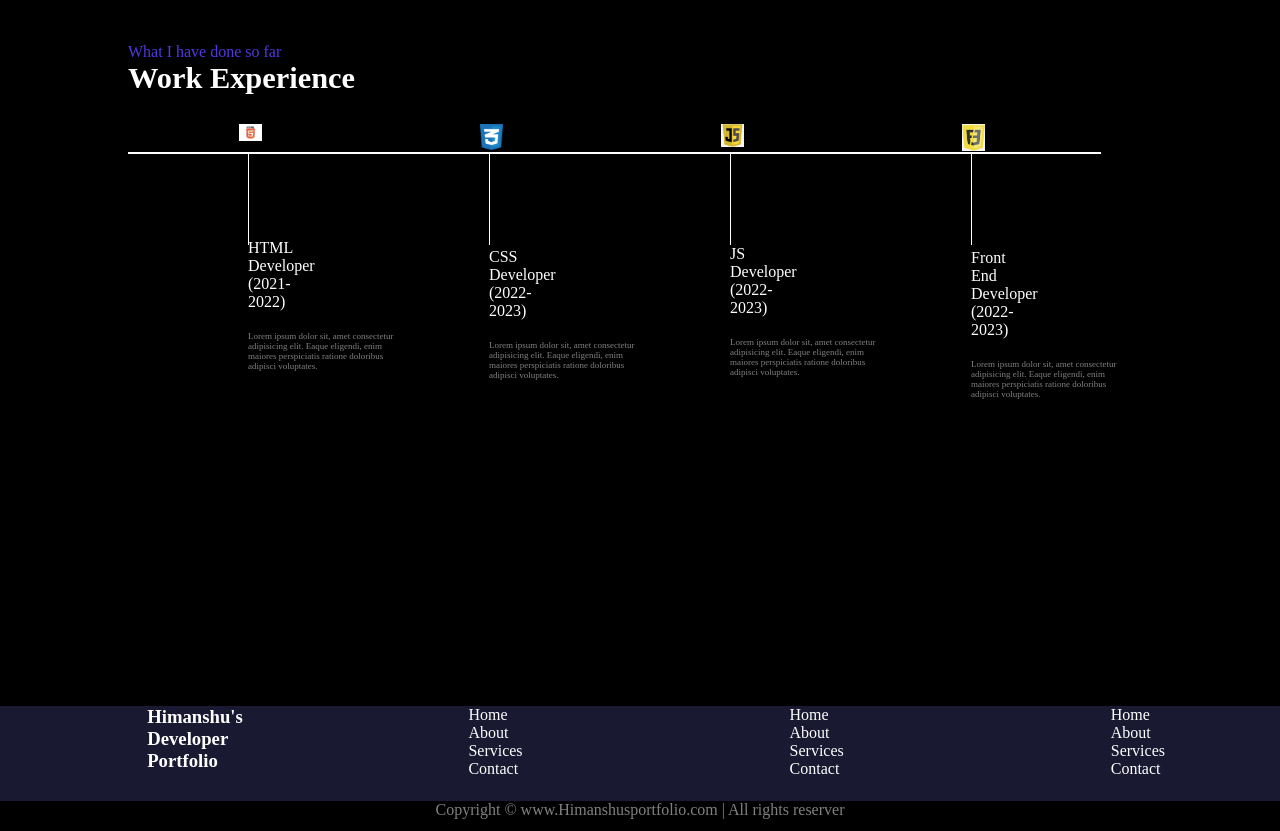
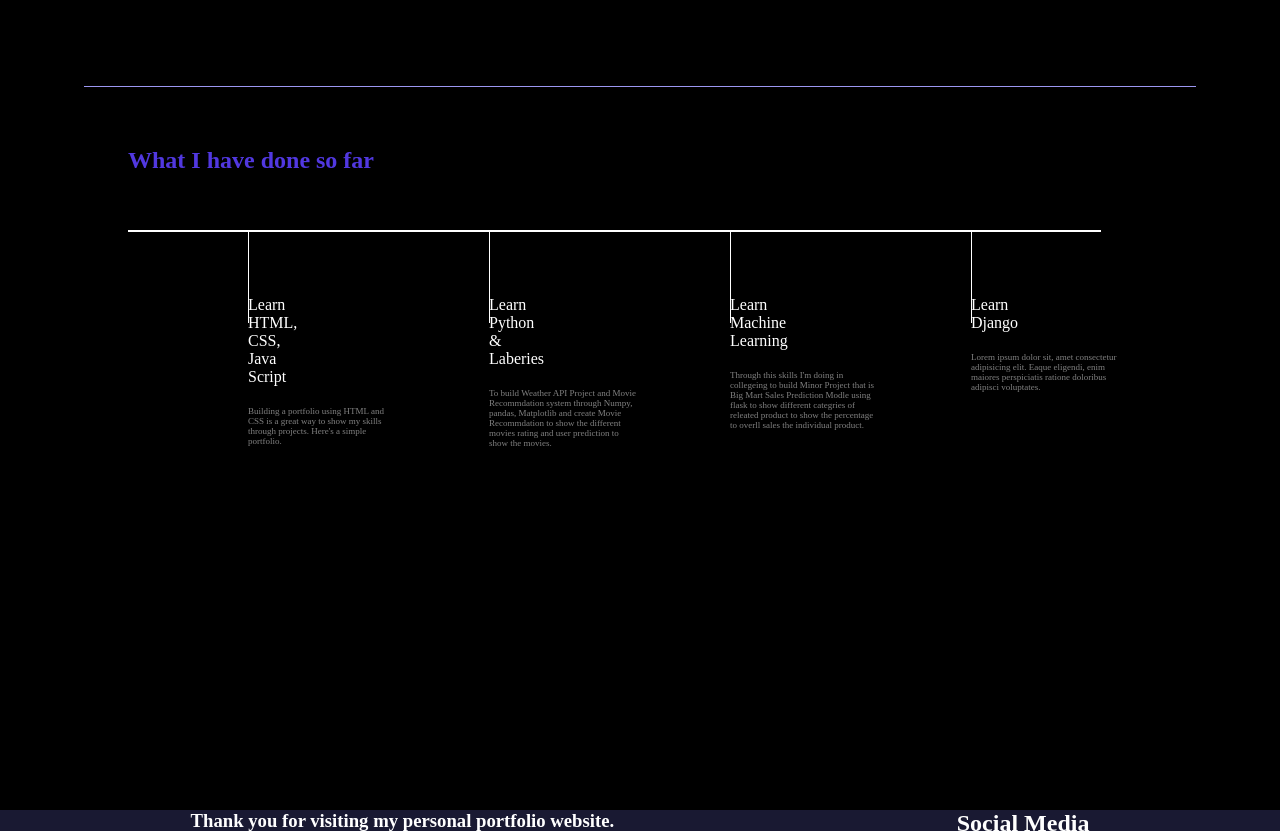
Before and after one commit to Himanshulodha/Portfolio_Website, a plain HTML site: page index.html in a window 1280 px wide. Shown: the part 770-1601 px from the top of the page. Drawn offline with nearby package versions, Linux system fonts and the light colour scheme.

Commit message:
Update index.html

```diff
--- a/index.html
+++ b/index.html
@@ -1,6 +1,5 @@
 <!DOCTYPE html>
 <html lang="en">
-
 <head>
     <meta charset="UTF-8">
     <meta name="viewport" content="width=device-width, initial-scale=1.0">
@@ -9,19 +8,18 @@
     <link rel="preconnect" href="https://fonts.gstatic.com" crossorigin>
     <link href="https://fonts.googleapis.com/css2?family=Poppins:wght@400;700&display=swap" rel="stylesheet">
     <link rel="stylesheet" href="style.css">
+    <link rel="stylesheet" href="https://cdnjs.cloudflare.com/ajax/libs/font-awesome/6.0.0/css/all.min.css">
 </head>
-
 <body>
     <header>
         <nav>
             <div class="left">Himanshu'S Portfolio</div>
             <div class="right">
                 <ul>
-                    <li>Home</li>
+                    <!-- <li>Home</li> -->
                     <li><a href="created_Myself.html">About</a></li>
-                    <li>Services</li>
                     <li><a href="Project12.html">Projects</a></li>
-                    <li>Contact Me</li>
+                    <li><a href="contact.html">Contact Me</a></li>
                 </ul>
             </div>
         </nav>
@@ -29,61 +27,62 @@
     <main>
         <section class="firstSection">
             <div class="leftSection">Hi, My name is <span class="purple">Himanshu Lodha</span>
-                <div>And I am Passionate in</div>
-                <div>Data Science</div>
+                <div>And I am a Passionate In</div>
+                <div> AI & Data Science Technologies</div>
+                <div> And Business</div>
                 <!-- Element to contain animated typing -->
                 <span id="element"></span>
                 <div class="buttons">
                     <a class="btn" href="Resume/Himanshu_Lodha_Resume(intern).pdf" download>Download Resume</a>
                     <!-- <button class="btn">Download Resume</button> -->
                     <!-- <button class="btn">Visit github</button> -->
-                    <a class="btn" href="https://github.com/Himanshulodha">Visit github</a>
-
+                    <a class="btn" href="https://github.com/Himanshulodha?tab=repositories">Visit github</a>
                 </div>
-
             </div>
             <div class="rightSection">
-                <img src="bg.png" alt="">
+                <img src="temp_photo.jpg" alt="">
             </div>
         </section>
-<hr>
+        <hr>
         <section class="secondSection">
-            <span class="text-gray">What I have done so far</span>
-            <h1>Work Experience</h1>
+            <span class="text-gray"><h2>What I have done so far</h2></span>
+            <!-- <h1>Work Experience</h1> -->
             <div class="box">
                 <div class="vertical">
-                    <img class="image-top" src="html png.png" alt="">
+                    <!-- <img class="image-top" src="html png.png" alt=""> -->
                     <div class="vertical-title">
-                        HTML Developer (2021-2022)
+                        Learn HTML, CSS, Java Script
                     </div>
                     <div class="vertical-desc">
-                        Lorem ipsum dolor sit, amet consectetur adipisicing elit. Eaque eligendi, enim maiores perspiciatis ratione doloribus adipisci voluptates.
+                        Building a portfolio using HTML and CSS is a great way to show my skills through projects. Here's a simple portfolio.
                     </div>
                 </div>
                 <div class="vertical">
-                    <img class="image-top" src="css png.png" alt="">
+                    <!-- <img class="image-top" src="css png.png" alt=""> -->
                     <div class="vertical-title">
-                        CSS Developer (2022-2023)
+                        Learn Python & Laberies
                     </div>
                     <div class="vertical-desc">
-                        Lorem ipsum dolor sit, amet consectetur adipisicing elit. Eaque eligendi, enim maiores perspiciatis ratione doloribus adipisci voluptates.
+                        To build Weather API Project and Movie Recommdation system through Numpy, pandas, Matplotlib and create Movie Recommdation to show the different movies rating and user prediction to show the movies.
                     </div>
                 </div>
                 <div class="vertical">
-                    <img class="image-top" src="js png.png" alt="">
+                    <!-- <img class="image-top" src="js png.png" alt=""> -->
                     <div class="vertical-title">
-                        JS Developer (2022-2023)
+                        Learn Machine Learning
                     </div>
                     <div class="vertical-desc">
-                        Lorem ipsum dolor sit, amet consectetur adipisicing elit. Eaque eligendi, enim maiores perspiciatis ratione doloribus adipisci voluptates.
+                        Through this skills I'm doing in collegeing to build Minor Project that is Big Mart Sales Prediction Modle using flask to show different categries of releated product to show the percentage to overll sales the individual product.
                     </div>
-                </div><div class="vertical">
-                    <img class="image-top" src="front end png.png" alt="">
+                </div>
+                <div class="vertical">
+                    <!-- <img class="image-top" src="front end png.png" alt=""> -->
                     <div class="vertical-title">
-                        Front End Developer (2022-2023)
+                        Learn Django
                     </div>
                     <div class="vertical-desc">
-                        Lorem ipsum dolor sit, amet consectetur adipisicing elit. Eaque eligendi, enim maiores perspiciatis ratione doloribus adipisci voluptates.
+                        Lorem ipsum dolor sit, amet consectetur adipisicing elit. Eaque eligendi, enim maiores
+                        perspiciatis ratione doloribus adipisci voluptates.
                     </div>
                 </div>
             </div>
@@ -92,43 +91,59 @@
     </main>
     <footer>
         <div class="footer">
-            <div class="footer-first">
-                <h3>Himanshu's Developer Portfolio</h3>
-            </div>
-            <div class="footer-second">
+            <h3>Thank you for visiting my personal portfolio website.</h3>
+            <!-- <p>Connect with me over socials.Himanshu's Developer Portfolio</p> -->
+            <!-- <div class="footer-first">
+            </div> -->
+            <!-- <div class="footer-second">
                 <ul>
                     <li>Home</li>
                     <li>About</li>
                     <li>Services</li>
                     <li>Contact</li>
                 </ul>
-            </div>
+            </div> -->
 
-            <!-- <ul>
-                <h3>Links</h3>
+
+
+            <!-- <div class="footer-second">
+            <ul>
+                <h4>Links</h4>
                 <li><a href="https://github.com/">github</a></li>
                 <li><a href="https://mail.google.com/mail/u/">email</a></li>
                 <li><a href="https://www.linkedin.com/feed/">linkedin</a></li>
                 <li><a href="https://twitter.com/home">twitter</a></li>
-            </ul> -->
+            </ul>
+            </div> -->
 
-            <div class="footer-third">
+            <!-- <div class="footer-third">
                 <ul>
                     <li>Home</li>
                     <li>About</li>
                     <li>Services</li>
                     <li>Contact</li>
                 </ul>
-            </div>
-            <div class="footer-fourth">
+            </div> -->
+            <!-- <div class="footer-fourth">
                 <ul>
                     <li>Home</li>
-                    <li>About</li>
+                   <li>About</li>
                     <li>Services</li>
                     <li>Contact</li>
                 </ul>
-            </div>
+            </div> -->
+
+            <section class="social-media-section">
+               <h2>Social Media</h2>
+               <ul>
+                   <!-- <li><a href="https://www.facebook.com/example"><i class="fab fa-facebook"></i> Facebook</a></li> -->
+                   <li><a href="https://twitter.com/LodhaAnu"><i class="fab fa-twitter"></i> Twitter</a></li>
+                   <li><a href="https://www.instagram.com/iamhl11/"><i class="fab fa-instagram"></i> Instagram</a></li>
+               </ul>
+           </section>
         </div>
+         <!-- ... Your existing content ... -->
+
         <div class="footer-rights">
             Copyright &copy; www.Himanshusportfolio.com | All rights reserver
         </div>
@@ -137,7 +152,7 @@
     <!-- Setup and start animation! -->
     <script>
         var typed = new Typed('#element', {
-            strings: ['Front End Developer', 'Smarter', 'Learner', 'Web Designer'],
+            strings: ['', 'Student', 'Enthusiasm', 'Consistency'],
             typeSpeed: 50,
         });
     </script>
```
